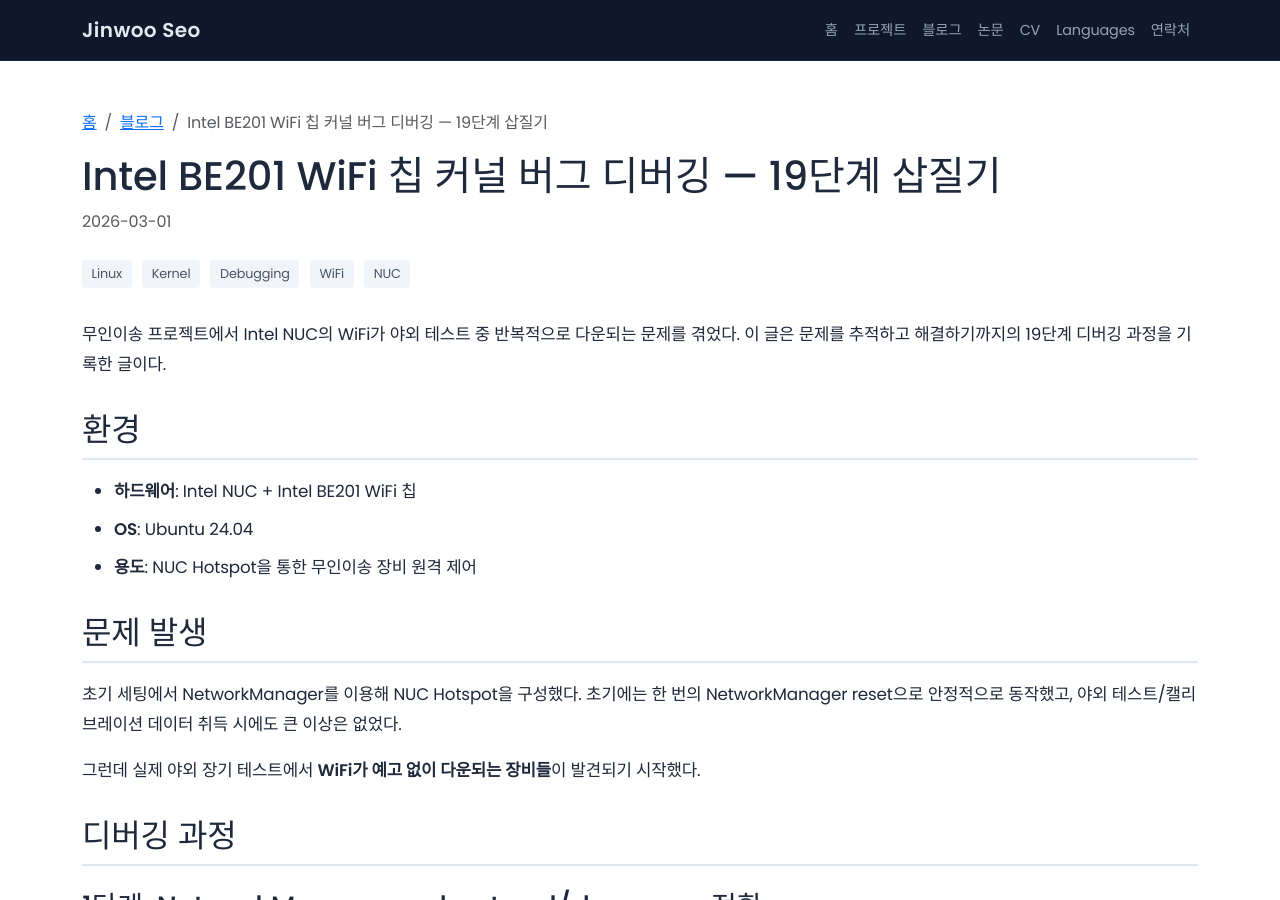
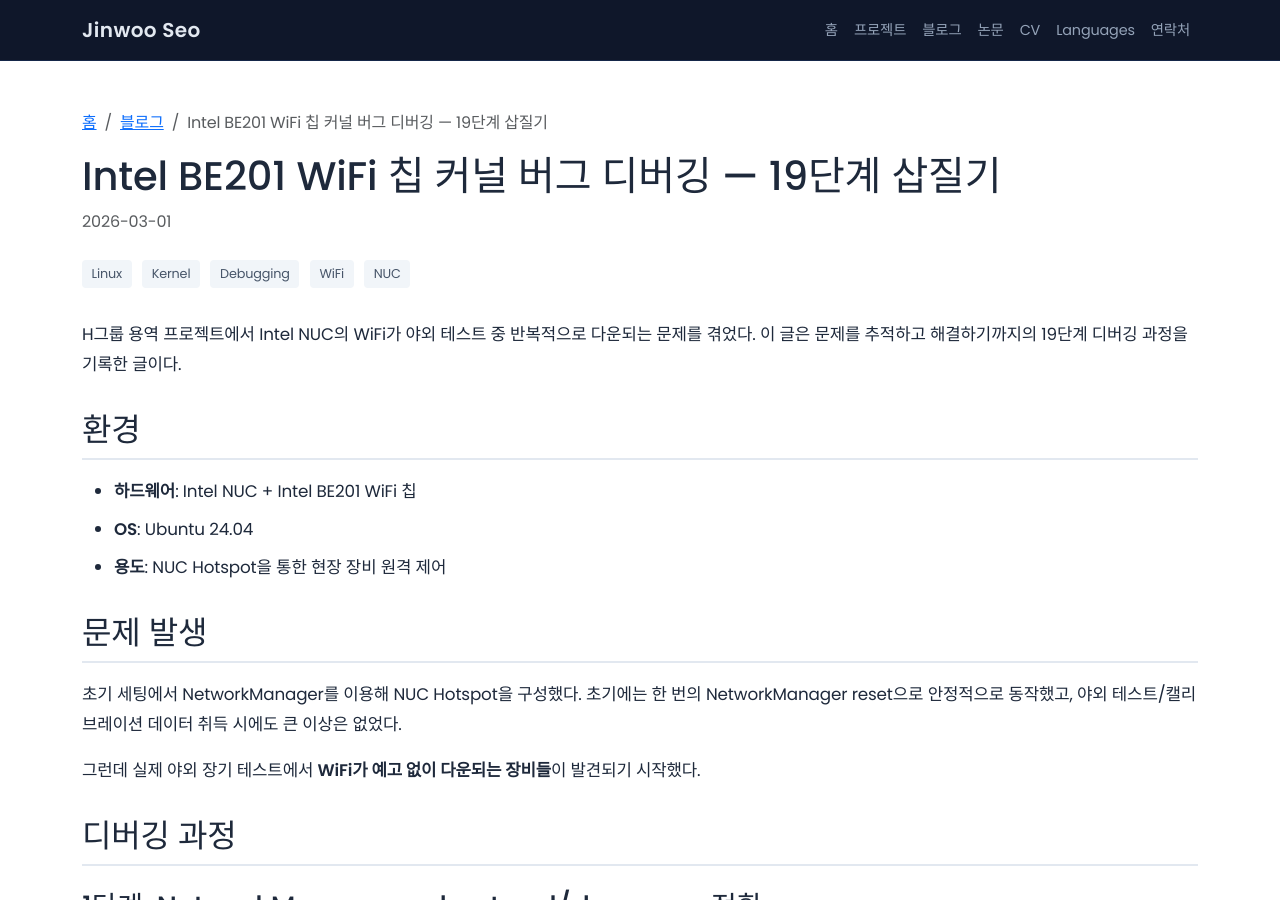
Before and after one commit to jinwoo-Sync/jinwoo-Sync.github.io, a Jekyll site: the page built from _posts/2026-03-01-linux-wifi-kernel-debugging.md, in a window 1280 px wide and 900 px high. Built offline with Jekyll 4.4.1, drawn with Linux system fonts in a browser that asks for light colours.

Commit message:
단어 수정

```diff
--- a/_posts/2026-03-01-linux-wifi-kernel-debugging.md
+++ b/_posts/2026-03-01-linux-wifi-kernel-debugging.md
@@ -4,13 +4,13 @@
 tags: [Linux, Kernel, Debugging, WiFi, NUC]
 ---
 
-무인이송 프로젝트에서 Intel NUC의 WiFi가 야외 테스트 중 반복적으로 다운되는 문제를 겪었다. 이 글은 문제를 추적하고 해결하기까지의 19단계 디버깅 과정을 기록한 글이다.
+H그룹 용역 프로젝트에서 Intel NUC의 WiFi가 야외 테스트 중 반복적으로 다운되는 문제를 겪었다. 이 글은 문제를 추적하고 해결하기까지의 19단계 디버깅 과정을 기록한 글이다.
 
 ## 환경
 
 - **하드웨어**: Intel NUC + Intel BE201 WiFi 칩
 - **OS**: Ubuntu 24.04
-- **용도**: NUC Hotspot을 통한 무인이송 장비 원격 제어
+- **용도**: NUC Hotspot을 통한 현장 장비 원격 제어
 
 ## 문제 발생
 
```
